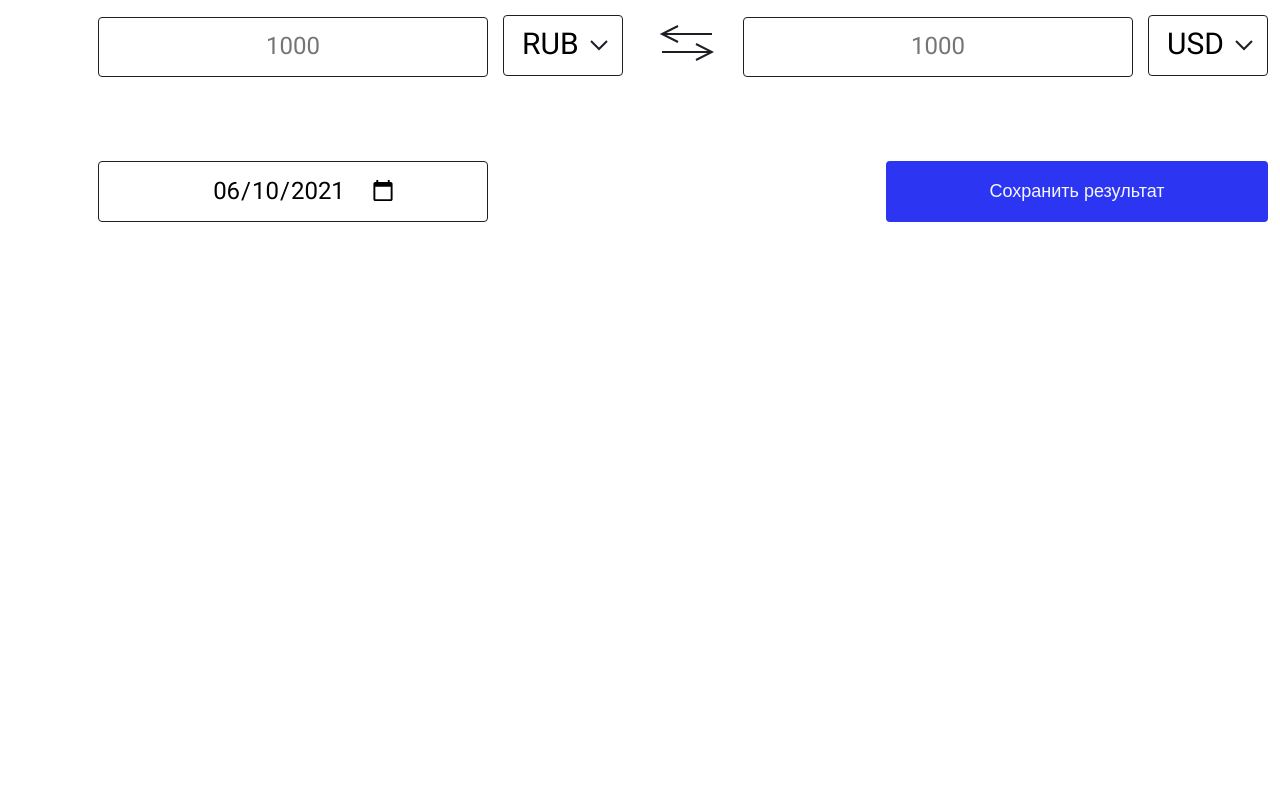
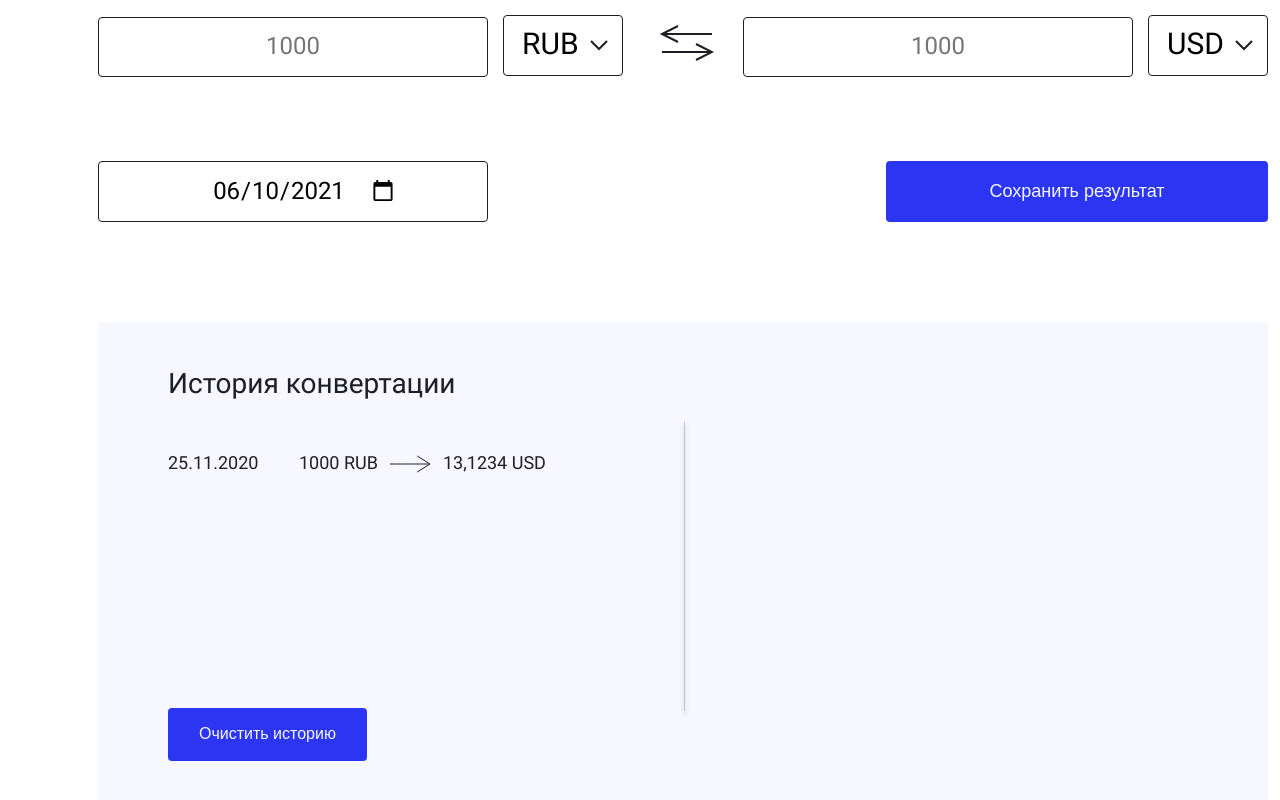
Before and after one commit to arslanbekova/arslanbekova_liga-bank, a React (Create React App) app: page / in a window 1280 px wide. Shown: the part 684-1484 px from the top of the page. Before the commit the page ends 1006 px from the top, so only its background shows below. Built offline with nearby package versions, Linux system fonts and the light colour scheme.

Commit message:
Добалена история конвертации

```diff
--- /dev/null
+++ b/src/components/exchange-history/exchange-history.jsx
@@ -0,0 +1,23 @@
+import React from 'react';
+
+const ExchangeHistory = () => {
+  return (
+    <section className="exchange-history">
+      <div className="exchange-history__wrapper">
+        <div className="exchange-history__container">
+          <h2 className="exchange-history__title">История конвертации</h2>
+          <ul className="exchange-history__list">
+            <li className="exchange-history__item">
+              <span className="exchange-history__option exchange-history__option--date">25.11.2020</span>
+              <span className="exchange-history__option exchange-history__option--amount-from">1000 RUB</span>
+              <span className="exchange-history__option exchange-history__option--amount-to">13,1234 USD</span>
+            </li>
+          </ul>
+          <button className="button button--clear" type="button">Очистить историю</button>
+        </div>
+      </div>
+    </section>
+  );
+};
+
+export default ExchangeHistory;
--- a/src/components/main/main.jsx
+++ b/src/components/main/main.jsx
@@ -1,12 +1,14 @@
 import React from 'react';
 import Promo from '../promo/promo';
 import Form from '../form/form';
+import ExchangeHistory from '../exchange-history/exchange-history';
 
 const Main = () => {
   return (
     <main>
       <Promo/>
       <Form/>
+      <ExchangeHistory/>
     </main>
   );
 };
--- a/src/scss/blocks/button.scss
+++ b/src/scss/blocks/button.scss
@@ -22,3 +22,9 @@
   width: 382px;
   padding: 18px 95px;
 }
+
+.button--clear {
+  font-size: 16px;
+  line-height: 18.75px;
+  padding: 17px 31px;
+}
--- /dev/null
+++ b/src/scss/blocks/exchange-history.scss
@@ -0,0 +1,81 @@
+.exchange-history {
+  width: 100%;
+}
+
+.exchange-history__wrapper {
+  width: 1366px;
+  margin: 0 auto;
+  padding: 0 98px;
+  box-sizing: border-box;
+}
+
+.exchange-history__container {
+  background-color: $history-bg;
+  padding: 42px 70px;
+}
+
+.exchange-history__title {
+  font-size: 28px;
+  line-height: 39.2px;
+  margin-bottom: 48px;
+}
+
+.exchange-history__list {
+  display: flex;
+  flex-direction: column;
+  flex-wrap: wrap;
+  height: 245px;
+  width: 1017px;
+  padding-bottom: 12px;
+  align-content: space-between;
+  position: relative;
+
+  &::after {
+    content: '';
+    width: 1px;
+    height: 289px;
+    background-color: #c1c2cA;
+    box-shadow: 0px 4px 4px 0px #00000040;
+    background-repeat: no-repeat;
+    position: absolute;
+    left: 516px;
+    top: -29px;
+  }
+}
+
+.exchange-history__item {
+  font-size: 18px;
+  line-height: 23.4px;
+
+  display: flex;
+  flex-wrap: wrap;
+
+  margin-bottom: 24px;
+}
+
+.exchange-history__option {
+  display: inline-block;
+}
+
+.exchange-history__option--date {
+  width: 91px;
+  margin-right: 40px;
+}
+
+.exchange-history__option--amount-from {
+  min-width: 80px;
+}
+
+.exchange-history__option--amount-to {
+  position: relative;
+  padding-left: 64px;
+  &::before {
+    content: '';
+    position: absolute;
+    background: url('../../img/arrow-right.svg') no-repeat;
+    width: 40px;
+    height: 20px;
+    left: 11px;
+    top: 4px;
+  }
+}
--- a/src/scss/blocks/header.scss
+++ b/src/scss/blocks/header.scss
@@ -1,7 +1,6 @@
 .header {
   background-color: $header-bg;
   width: 100%;
-  box-sizing: border-box;
 }
 
 .header__wrapper {
--- a/src/scss/main.scss
+++ b/src/scss/main.scss
@@ -11,3 +11,4 @@
 @import './blocks/button';
 @import './blocks/promo';
 @import './blocks/form';
+@import './blocks/exchange-history';
--- a/src/scss/variables.scss
+++ b/src/scss/variables.scss
@@ -9,6 +9,7 @@ $dark-blue: #2c36f2;
 $body-bg: $white-base;
 $header-bg: $grey-light;
 $promo-bg: $dark-blue;
+$history-bg: $grey-light;
 $footer-bg: $grey-light;
 $button-bg: $dark-blue;
 
```
Also changed, not shown: public/img/arrow-right.svg (added), src/img/arrow-right.svg (added).
